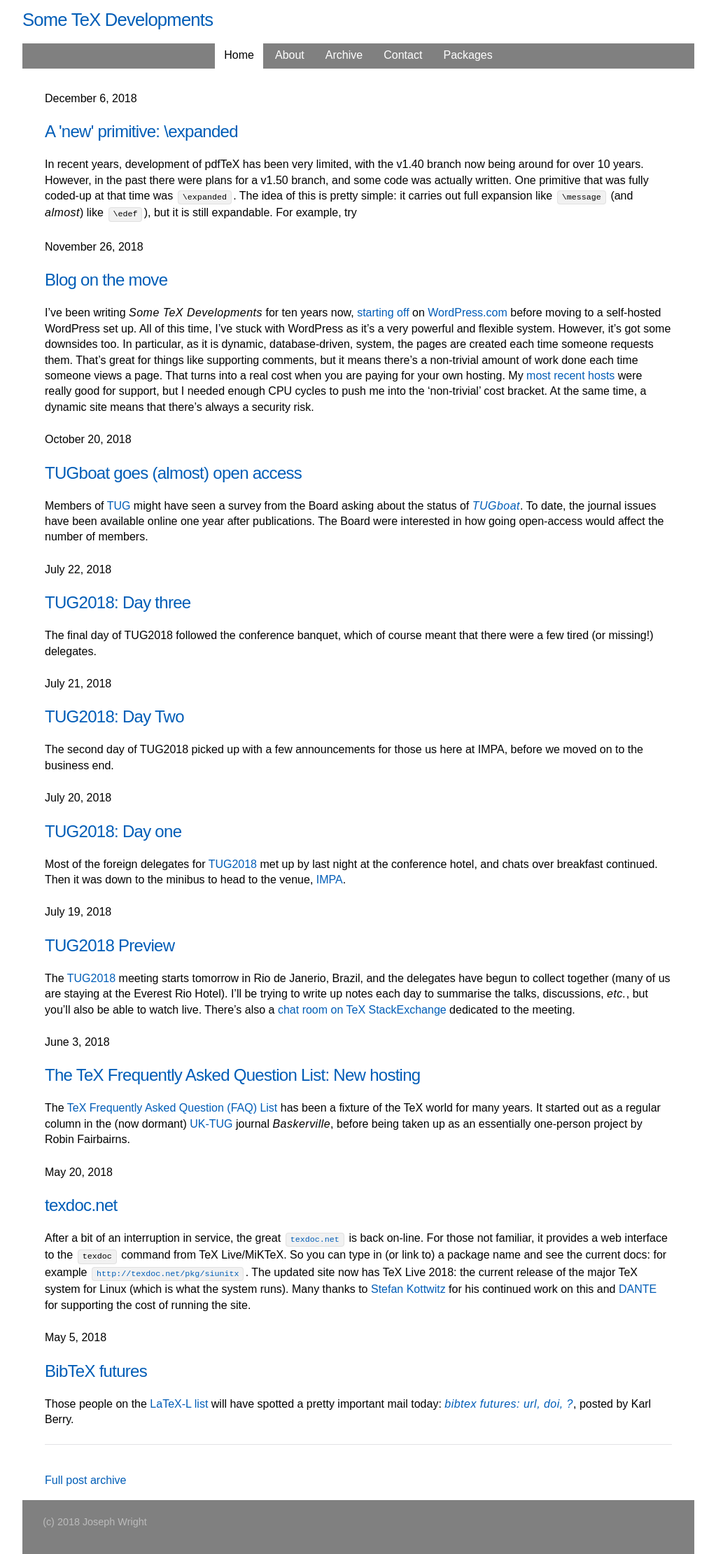
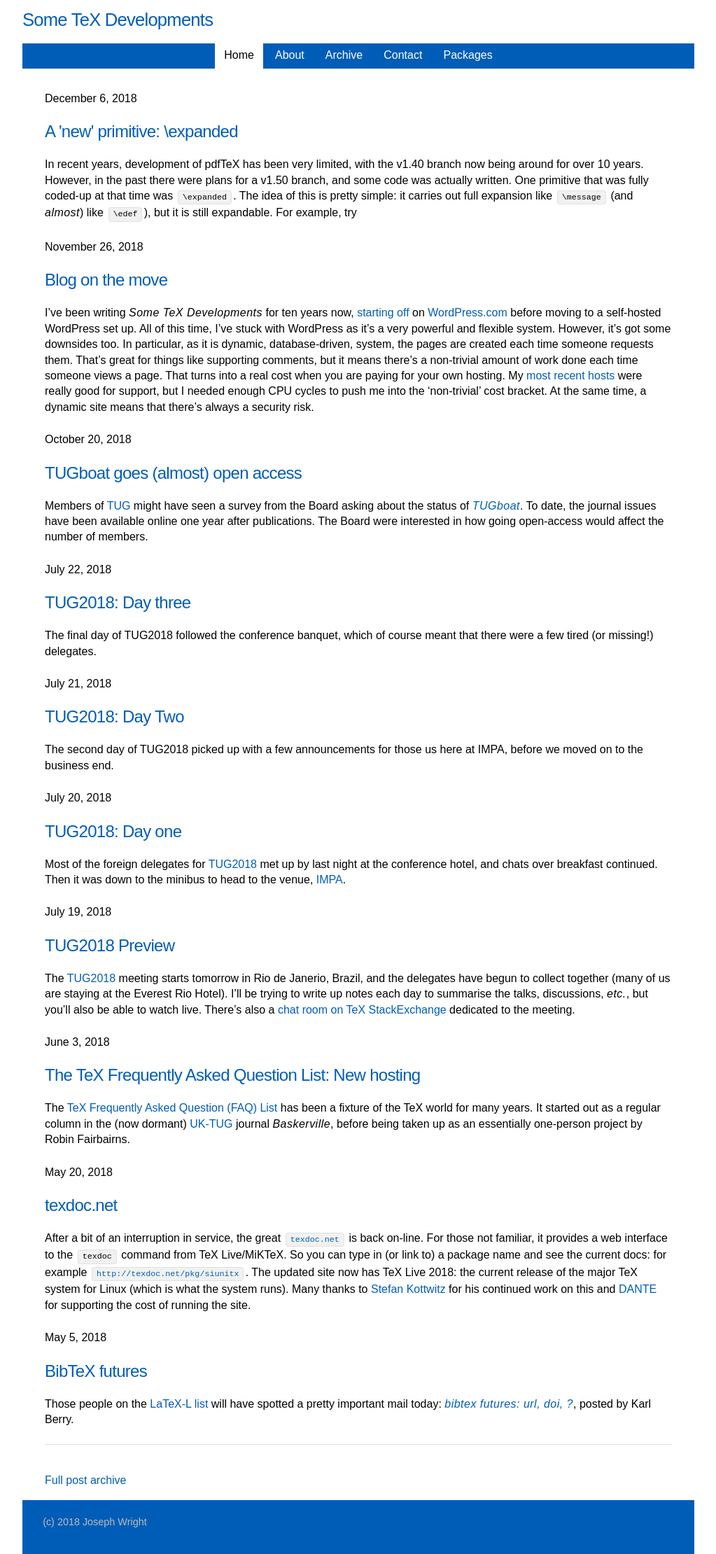
Before and after one commit to josephwright/josephwright.github.io, a Jekyll site: the page built from index.md, in a window 1280 px wide. Shown: the whole page at 70% size, without its empty margins (128-1151 px from the left). Built offline with Jekyll 4.4.1, drawn with Linux system fonts in a browser that asks for light colours.

Commit message:
Align link and 'bar' colours

```diff
--- a/css/screen.css
+++ b/css/screen.css
@@ -300,7 +300,7 @@ header span { position: absolute !important; top: -9999em !important; left: -999
 /* Navigation
 –––––––––––––––––––––––––––––––––––––––––––––––––––––––––––––––––––––––––––– */
 nav { position: relative; }
-nav ul { background: #808080; list-style: none; margin: 0; text-align: center; width: 100%; }
+nav ul { background: #005DB7; list-style: none; margin: 0; text-align: center; width: 100%; }
 nav ul li { display: inline-block; margin: -1px 0 0 0; }
 nav ul li a,
 nav ul li a:visited,
@@ -315,7 +315,7 @@ nav li ul li { display: block; float: none; }
 nav li ul li a { min-width: 8em; width: auto; }
 nav ul li a:hover + .sub, .sub:hover { display: block; }
 
-.show-menu { text-decoration: none; color: #fff; background: #808080; text-align: center; padding: .5em 0; display: none; }
+.show-menu { text-decoration: none; color: #fff; background: #005DB7; text-align: center; padding: .5em 0; display: none; }
 
 nav input[type=checkbox] { display: none; -webkit-appearance: none; }
 nav input[type=checkbox]:checked ~ ul { display: block; }
@@ -338,7 +338,7 @@ nav input[type=checkbox]:checked ~ ul { display: block; }
 /* Footer
 –––––––––––––––––––––––––––––––––––––––––––––––––––––––––––––––––––––––––––– */
 footer {
-  background: #808080;
+  background: #005DB7;
   color: #BBB;
   font-size: 0.9em;
   margin: 0 -2.2em -3em;
```
